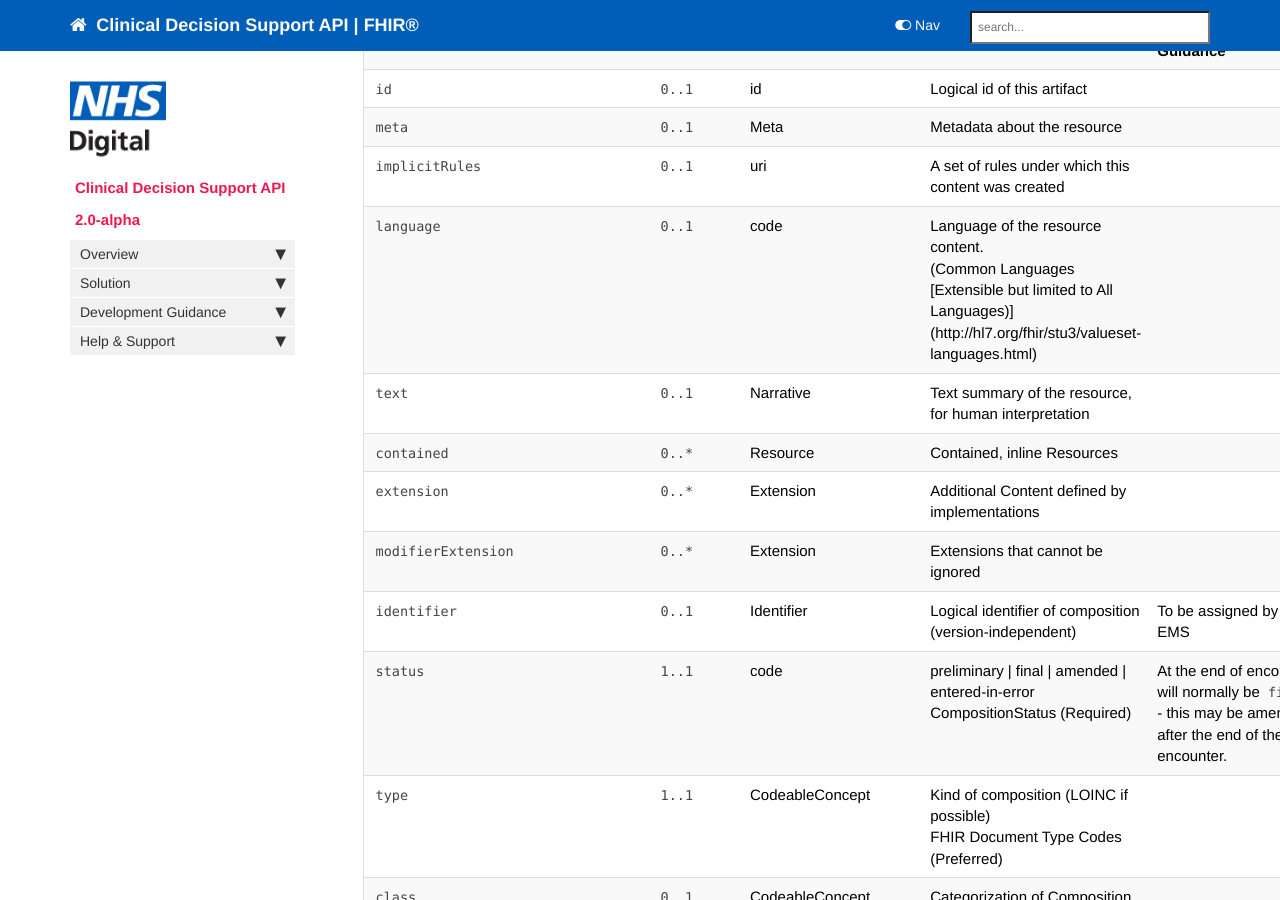
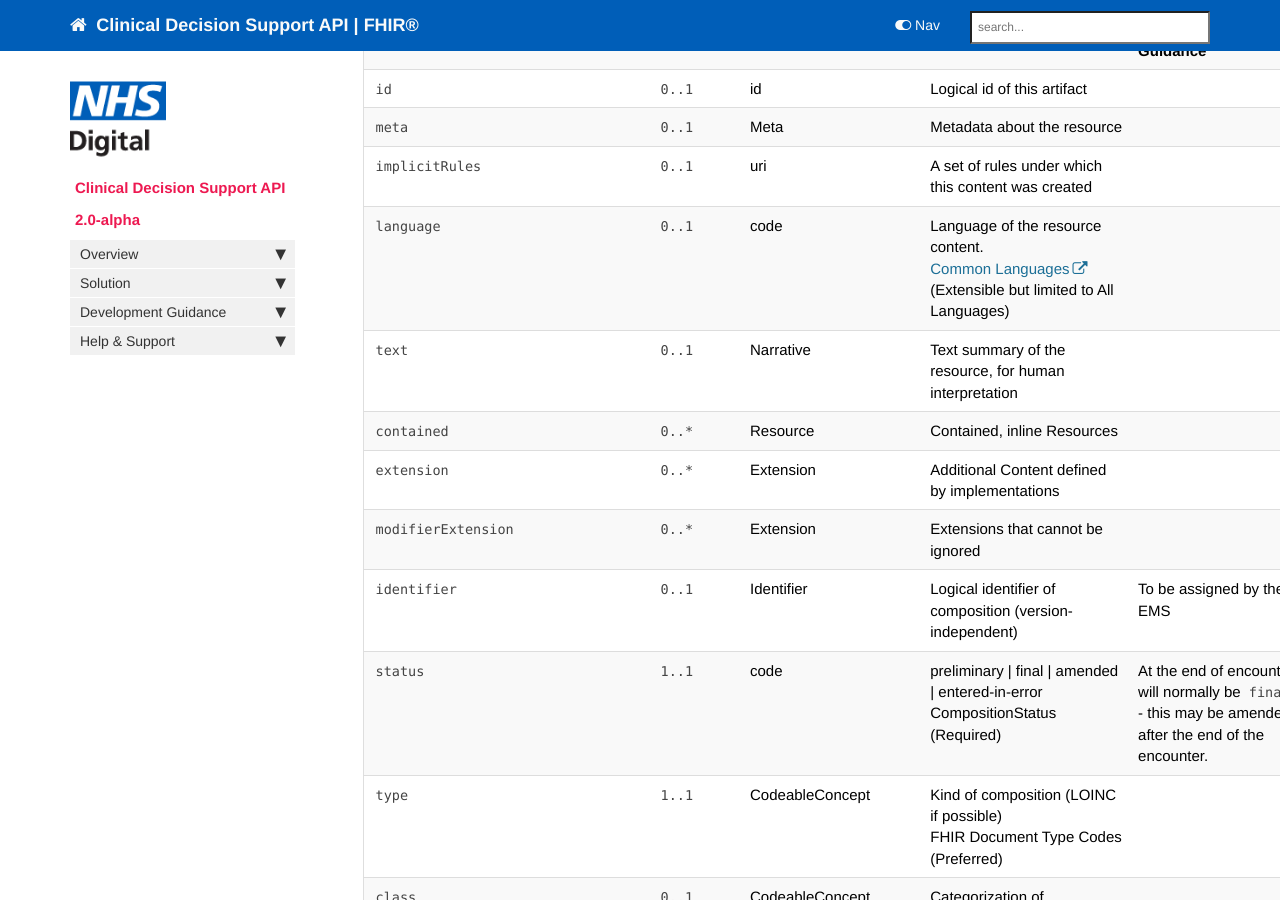
Before and after one commit to nhsconnect/FHIR-CDS, a Jekyll site: the page built from pages/explore/api_composition.md, in a window 1280 px wide and 900 px high, scrolled down 672 px. Built offline with Jekyll 4.4.1, drawn with Linux system fonts in a browser that asks for light colours; nearby versions of some CDN libraries; comment, search, counter and statistics services are not loaded; part of the change alters nothing that is shown.

Commit message:
pages/explore/api_composition.md updated from https://stackedit.io/

```diff
--- a/pages/explore/api_composition.md
+++ b/pages/explore/api_composition.md
@@ -84,7 +84,8 @@ Detailed implementation guidance for an `Composition` resource in the CDS contex
   <td><code>language</code></td>
     <td><code>0..1</code></td>
     <td>code</td>
-    <td>Language of the resource content. <br/> (Common Languages [Extensible but limited to All Languages)](http://hl7.org/fhir/stu3/valueset-languages.html)</td>
+    <td>Language of the resource content. <br/>
+    <a href="http://hl7.org/fhir/stu3/valueset-languages.html">Common Languages</a> (Extensible but limited to All Languages)</td>
 	<td></td>
 </tr>
 <tr>
@@ -362,6 +363,6 @@ List Empty Reasons (Preferred)</td>
 </table>
 
 <!--stackedit_data:
-eyJoaXN0b3J5IjpbLTEzMzA3MTU4NjksMTc2MDY0NzQzMSwtMT
-Y1NjY1ODg5MSwtMTAxNjAyODI0NF19
+eyJoaXN0b3J5IjpbODQ4OTUyMjczLC0xMzMwNzE1ODY5LDE3Nj
+A2NDc0MzEsLTE2NTY2NTg4OTEsLTEwMTYwMjgyNDRdfQ==
 -->
```
